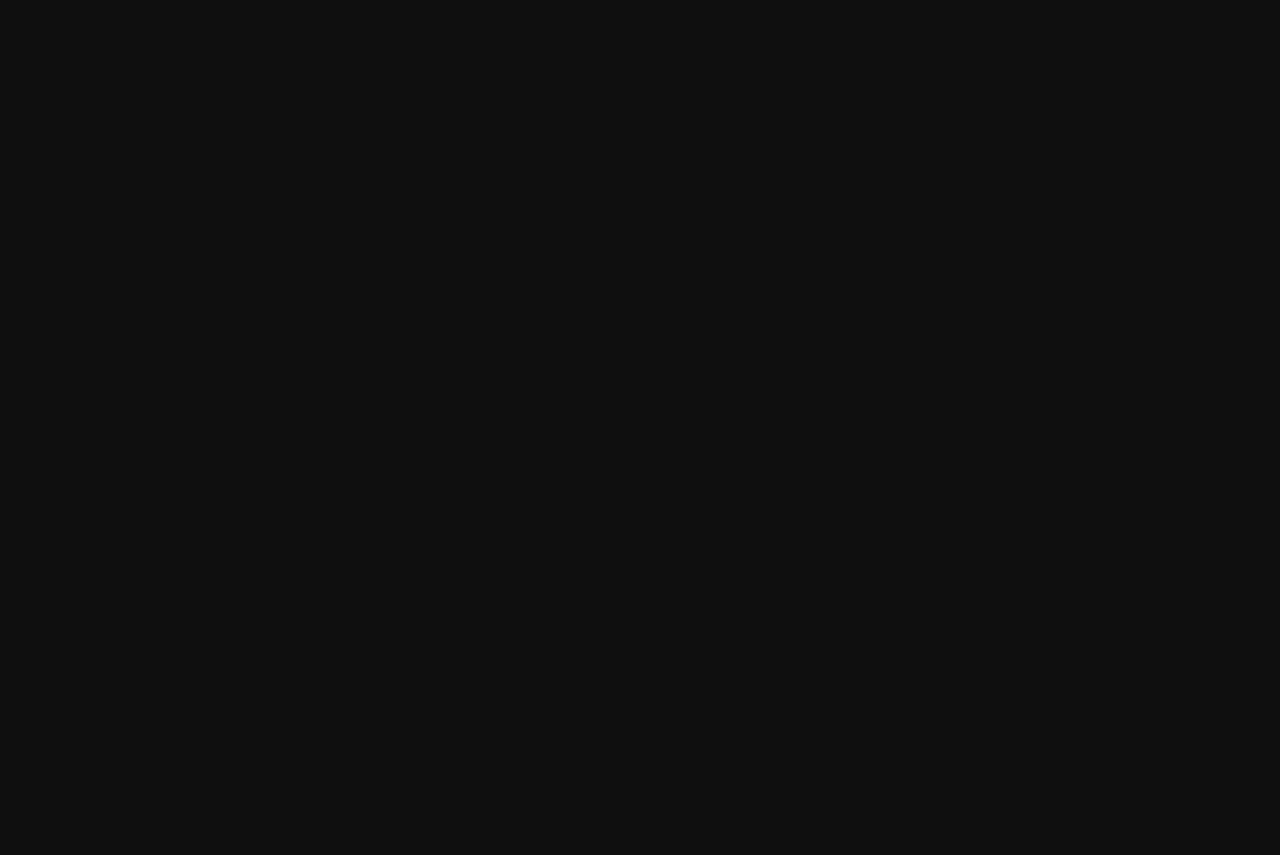
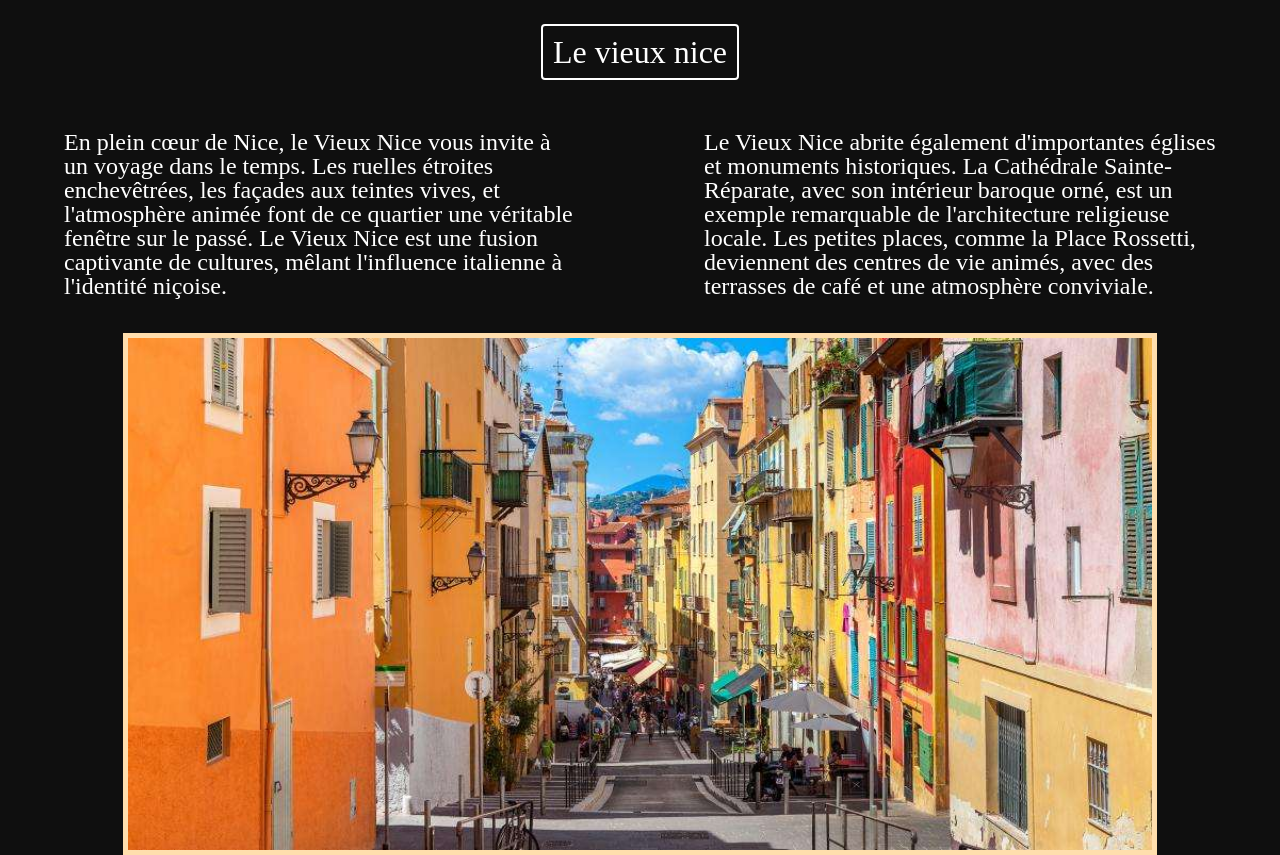
Before and after one commit to CedricFriscia/Nissa, a React (Vite) app: page / in a window 1280 px wide. Shown: the part 720-1575 px from the top of the page. Before the commit the page ends 800 px from the top, so only its background shows below. Built offline with nearby package versions, Linux system fonts and the light colour scheme.

Commit message:
ajout vieux nice

```diff
--- a/src/App.jsx
+++ b/src/App.jsx
@@ -1,9 +1,11 @@
 import Landing from "./Pages/Landing/Landing";
+import Nice from "./Pages/Nice/Nice";
 
 function App() {
    return (
       <div className='App'>
          <Landing />
+         <Nice />
       </div>
    );
 }
--- a/src/Pages/Landing/index.scss
+++ b/src/Pages/Landing/index.scss
@@ -1,4 +1,6 @@
 .landing {
+   margin-bottom: 10rem;
+
    &__introduction {
       display: flex;
       flex-direction: column;
@@ -8,9 +10,9 @@
 
    &__aside {
       font-size: 1.3rem;
-      color: #c78d55;
-      margin-bottom: 10px;
-      border-bottom: 1px solid #c78d55;
+      color: wheat;
+      margin-bottom: 25px;
+      border-bottom: 1px solid wheat;
       padding-bottom: 10px;
    }
 
--- /dev/null
+++ b/src/Pages/Nice/Nice.jsx
@@ -0,0 +1,35 @@
+/// Import scss
+import "./index.scss";
+
+// Import img
+import vieux from "../../assets/vieux-nice.jpg";
+
+const Nice = () => {
+   return (
+      <div className='nice'>
+         <h1 className='nice__title'>Le vieux nice</h1>
+         <section className='nice__old'>
+            <p>
+               En plein cœur de Nice, le Vieux Nice vous invite à un voyage dans
+               le temps. Les ruelles étroites enchevêtrées, les façades aux
+               teintes vives, et l'atmosphère animée font de ce quartier une
+               véritable fenêtre sur le passé. Le Vieux Nice est une fusion
+               captivante de cultures, mêlant l'influence italienne à l'identité
+               niçoise.
+            </p>
+            <p>
+               Le Vieux Nice abrite également d'importantes églises et monuments
+               historiques. La Cathédrale Sainte-Réparate, avec son intérieur
+               baroque orné, est un exemple remarquable de l'architecture
+               religieuse locale. Les petites places, comme la Place Rossetti,
+               deviennent des centres de vie animés, avec des terrasses de café
+               et une atmosphère conviviale.
+            </p>
+         </section>
+
+         <img className='nice__image' src={vieux} alt='vieux nice' />
+      </div>
+   );
+};
+
+export default Nice;
--- /dev/null
+++ b/src/Pages/Nice/index.scss
@@ -0,0 +1,32 @@
+.nice {
+   display: flex;
+   flex-direction: column;
+
+   color: white;
+
+   &__title {
+      margin: auto;
+      font-size: 2rem;
+      border: 2px solid white;
+      border-radius: 4px;
+      padding: 10px;
+      margin-bottom: 50px;
+   }
+
+   &__old {
+      display: flex;
+      justify-content: space-around;
+      margin-bottom: 35px;
+      p {
+         font-size: 1.5rem;
+         font-weight: 500;
+         width: 40vw;
+      }
+   }
+
+   &__image {
+      margin: auto;
+      width: 80%;
+      border: 5px solid #ffdead;
+   }
+}
```
Also changed, not shown: src/assets/vieux-nice.jpg (added).
